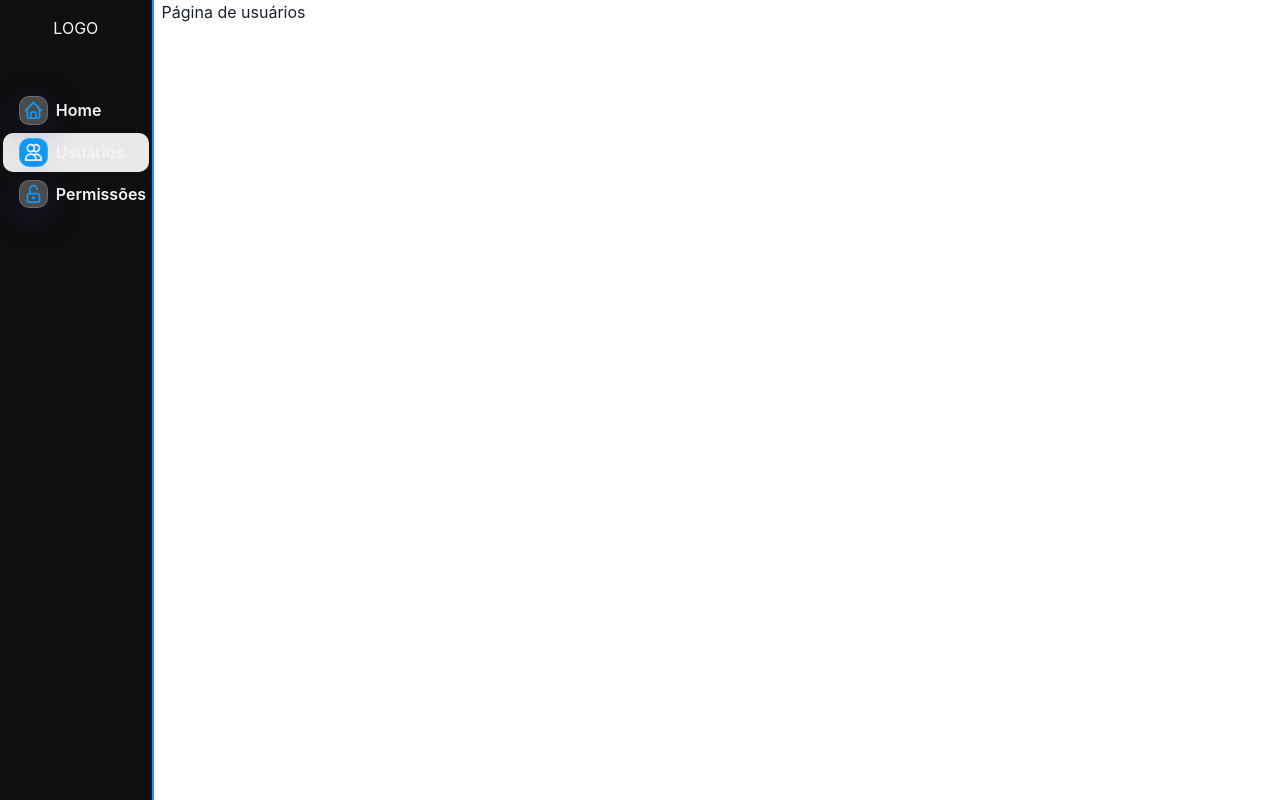
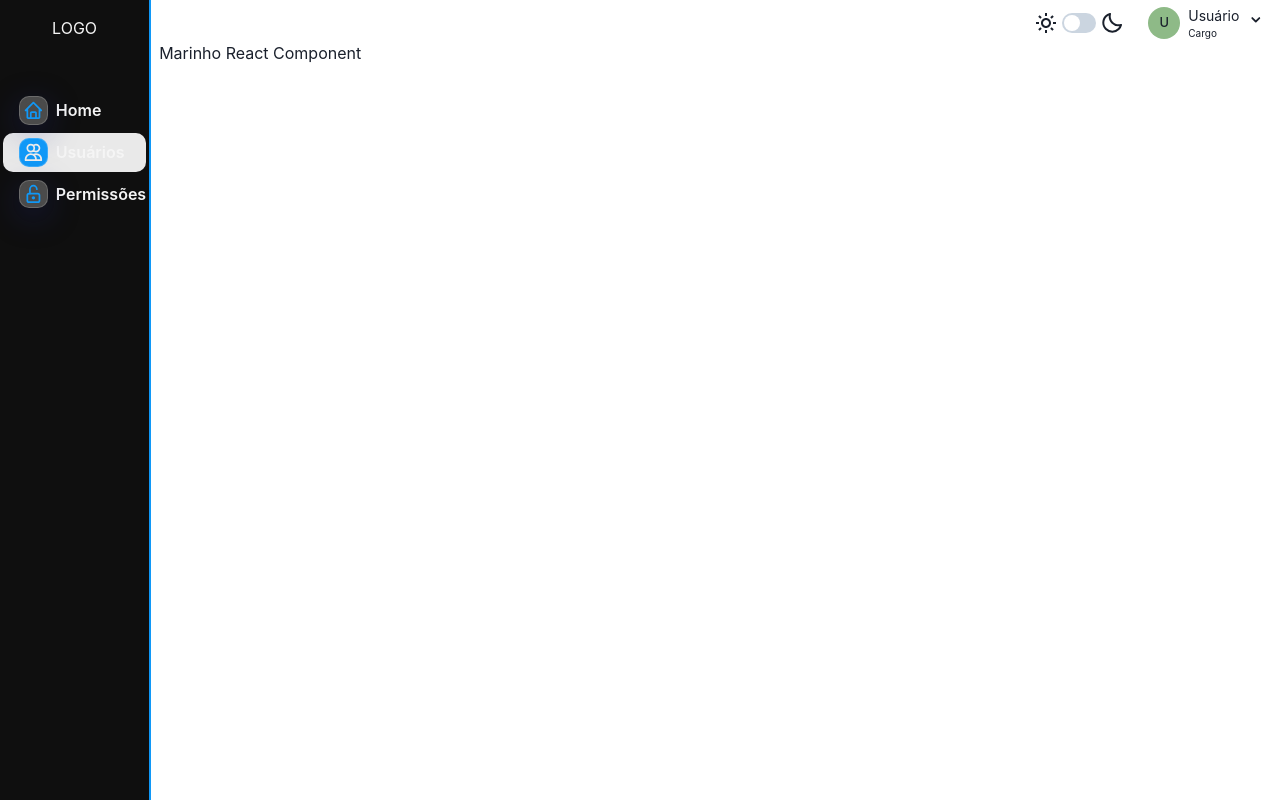
Before and after one commit to vmarinho22/ls-frontend, a Next.js app: page /users in a window 1280 px wide. Built offline with nearby package versions, Linux system fonts and the light colour scheme.

Commit message:
feat(Dashboard): adding top bar on app

```diff
--- a/src/components/Dashboard/index.tsx
+++ b/src/components/Dashboard/index.tsx
@@ -1,5 +1,6 @@
 import { Box, Flex } from '@chakra-ui/react';
 import Menu from '@components/Menu';
+import TopBar from '@components/TopBar';
 import { FC, ReactNode } from 'react';
 
 interface Props {
@@ -11,7 +12,10 @@ const Dashboard: FC<Props> = ({ children }: Props) => {
     <main id="dashboard">
       <Flex gap={2}>
         <Menu />
-        <Box width="auto">{children}</Box>
+        <Box width="100%">
+          <TopBar />
+          {children}
+        </Box>
       </Flex>
     </main>
   );
--- a/src/components/Menu/index.tsx
+++ b/src/components/Menu/index.tsx
@@ -6,7 +6,7 @@ import { HiOutlineUsers } from 'react-icons/hi';
 import { TbLockOpen } from 'react-icons/tb';
 import MenuItem from './MenuItem';
 
-const Menu: FC<any> = (props: any) => {
+const Menu: FC<any> = () => {
   const [isExpanded, setIsExpanded] = useState<boolean>(false);
   const { asPath } = useRouter();
 
--- /dev/null
+++ b/src/components/TopBar/index.tsx
@@ -0,0 +1,80 @@
+import {
+  Avatar,
+  Box,
+  Flex,
+  Menu,
+  MenuButton,
+  MenuDivider,
+  MenuItem,
+  MenuList,
+  Text,
+} from '@chakra-ui/react';
+import ThemeToggle from '@components/ThemeToggle';
+import Link from 'next/link';
+import { useRouter } from 'next/router';
+import { FC } from 'react';
+import { HiChevronDown } from 'react-icons/hi';
+
+const TopBar: FC<unknown> = () => {
+  // TODO: Puxar dados do perfil do usuário ( quando existir)
+  const router = useRouter();
+
+  const handleLogout = async (): Promise<void> => {
+    sessionStorage.clear();
+
+    await router.push('/login');
+  };
+
+  return (
+    <Flex
+      as="header"
+      justify="flex-end"
+      width="100%"
+      padding="5px 15px 0px 0px"
+      gap={6}
+    >
+      <ThemeToggle />
+      <Flex gap={2} alignItems="center">
+        <Box>
+          <Link href="/perfil">
+            <a>
+              <Avatar size="sm" name="Usuário" />
+            </a>
+          </Link>
+        </Box>
+        <Box>
+          <Link href="/perfil">
+            <a>
+              <Text fontSize="sm">Usuário</Text>
+              <Text fontSize="10px">Cargo</Text>
+            </a>
+          </Link>
+        </Box>
+        <Box>
+          <Menu isLazy>
+            <MenuButton
+              _hover={{
+                color: 'blue-sys.100',
+              }}
+            >
+              <HiChevronDown size="1.1em" />
+            </MenuButton>
+            <MenuList>
+              <Link href="/perfil">
+                <a>
+                  <MenuItem fontSize="12px">Ver perfil</MenuItem>
+                </a>
+              </Link>
+              <MenuDivider />
+              <MenuItem fontSize="12px" onClick={handleLogout}>
+                Sair
+              </MenuItem>
+            </MenuList>
+          </Menu>
+        </Box>
+      </Flex>
+    </Flex>
+  );
+};
+
+export default TopBar;
--- a/src/pages/users/index.tsx
+++ b/src/pages/users/index.tsx
@@ -1,11 +1,11 @@
-import Dashboard from '@components/Dashboard';
+import TemplateDashboard from '@templates/TemplateDashboard';
 import { GetServerSideProps, NextPage } from 'next';
 
 const UserPage: NextPage = () => {
   return (
-    <Dashboard>
-      <p>Página de usuários</p>
-    </Dashboard>
+    <TemplateDashboard title="Usuários">
+      <p>Marinho React Component</p>
+    </TemplateDashboard>
   );
 };
 
```
